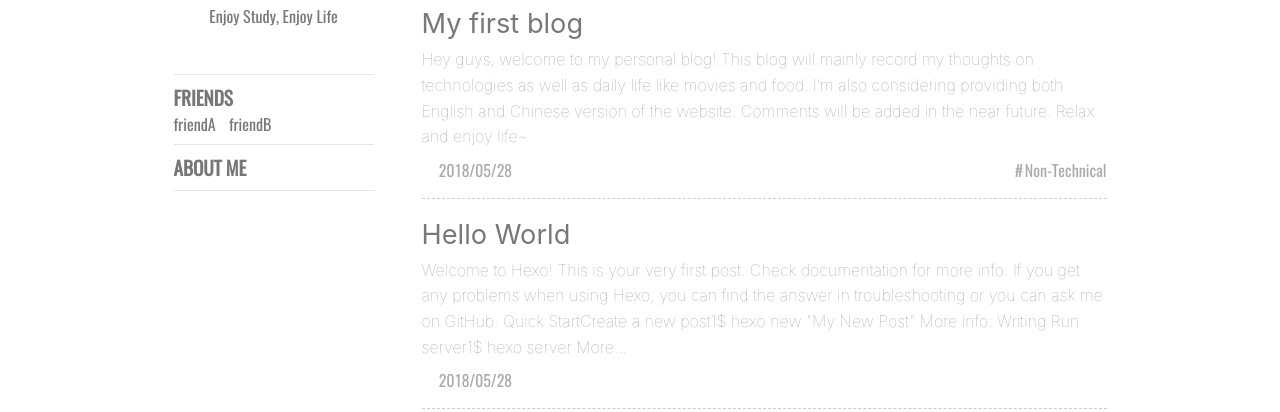
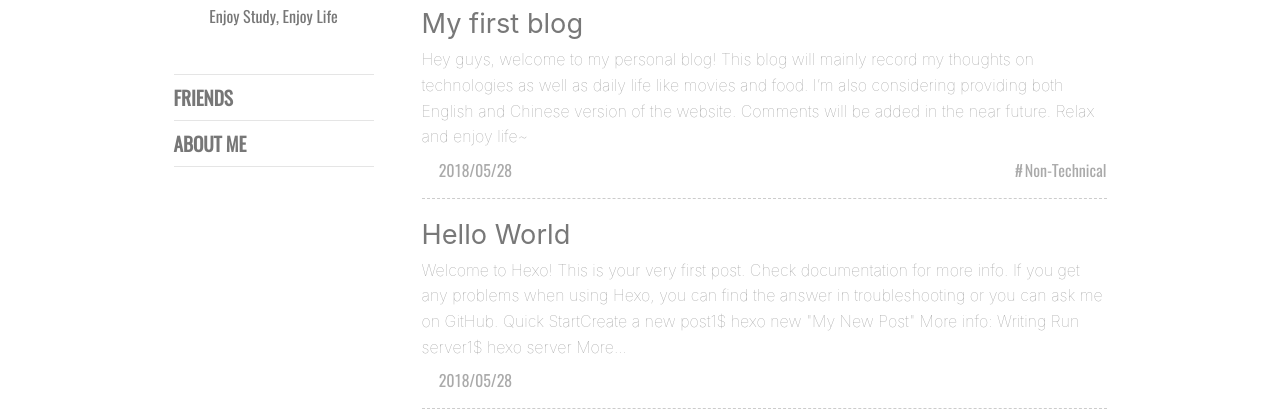
Before and after one commit to hzzgood/personal_webpage, a plain HTML site: page index.html in a window 1280 px wide. Shown: the part 654-1066 px from the top of the page. Drawn offline with nearby package versions, Linux system fonts and the light colour scheme; some packages are replaced by stand-ins of ours; a script that the page names is missing; a web font is replaced by a local one.

Commit message:
Site updated: 2019-03-06 15:37:36

```diff
--- a/index.html
+++ b/index.html
@@ -516,15 +516,7 @@ More...
             <div>FRIENDS</div>
 
 
-                    <span>
-                        <a href= //www.baidu.com target="_black">friendA</a>
-                    </span>
 
-
-
-                    <span>
-                        <a href= //www.google.com target="_black">friendB</a>
-                    </span>
 
 
 
@@ -691,9 +683,9 @@ More...
         <div class="sidebar-panel-tags">
     <div class="sidebar-tags-name">
 
+        <span class="sidebar-tag-name" data-tags="Interview, Australia, Technical"><span class="iconfont-archer">&#xe606;</span>Interview, Australia, Technical</span>
+
         <span class="sidebar-tag-name" data-tags="Non-Technical"><span class="iconfont-archer">&#xe606;</span>Non-Technical</span>
-
-        <span class="sidebar-tag-name" data-tags="Interview, Australia, Technical"><span class="iconfont-archer">&#xe606;</span>Interview, Australia, Technical</span>
 
     </div>
     <div class="iconfont-archer sidebar-tags-empty">&#xe678;</div>
```
Also changed, not shown: 2018/05/28/My-first-blog/index.html (+2 -2 lines), 2018/05/28/hello-world/index.html (+2 -2 lines), 2018/06/21/Interview-questions-21-06-18/index.html (+2 -2 lines), archives/index.html (+2 -2 lines), tags/Interview-Australia-Technical/index.html (+2 -2 lines), tags/Non-Technical/index.html (+2 -2 lines).
